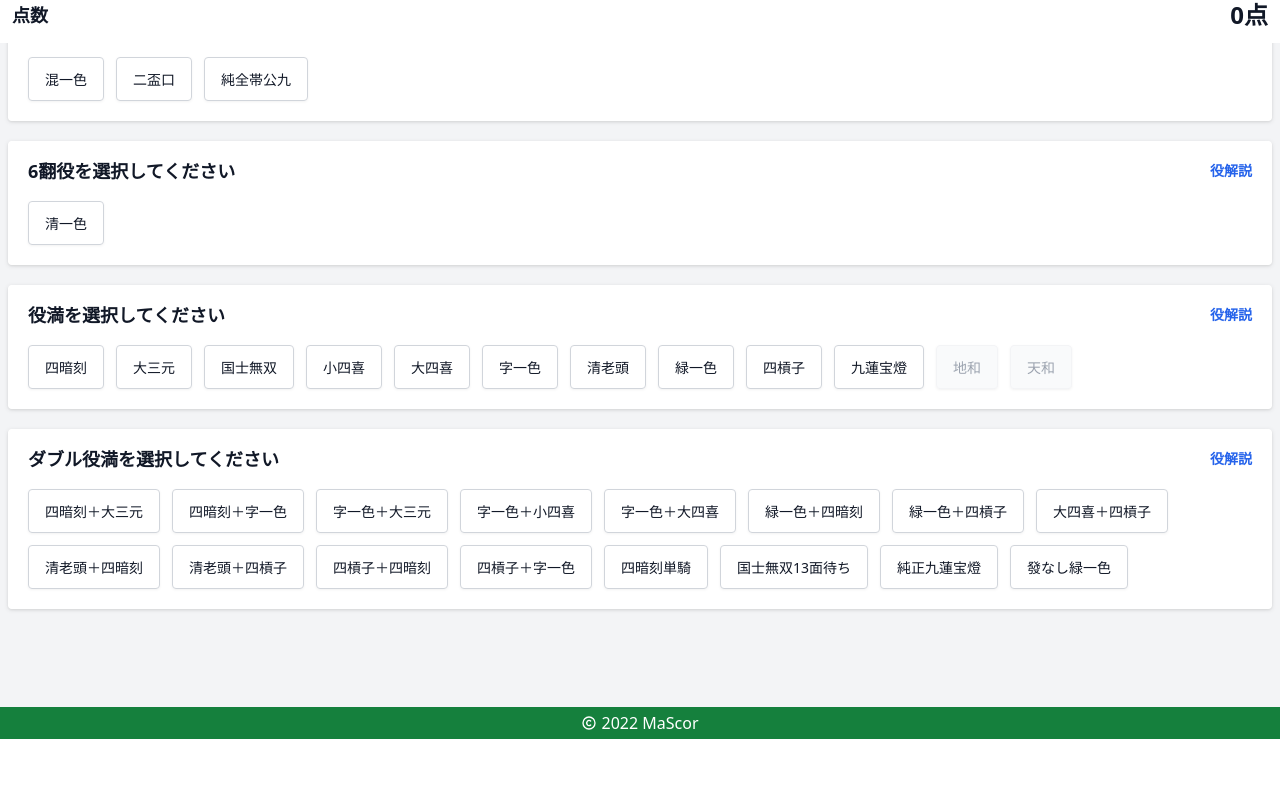
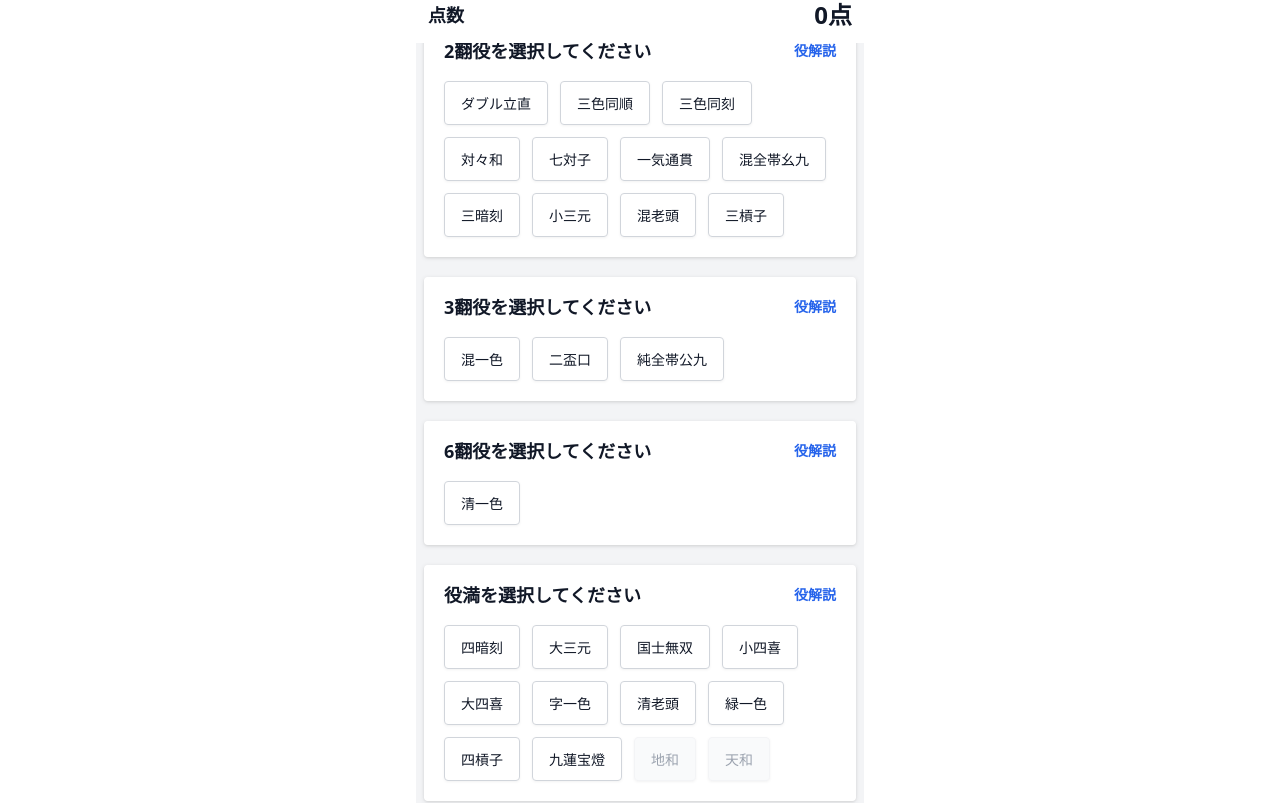
Before and after one commit to limoza/calc_mahjong_score-, a Next.js app: page / in a window 1280 px wide. Shown: the part 757-1560 px from the top of the page. Before the commit the page ends 1496 px from the top, so only its background shows below. Built offline with nearby package versions, Linux system fonts and the light colour scheme.

Commit message:
暫定PC対応

```diff
--- a/src/components/Card/Card.jsx
+++ b/src/components/Card/Card.jsx
@@ -1,7 +1,9 @@
 import React, { useMemo } from 'react'
 
 export const Card = React.memo(({ children, className }) => (
-  <div className={`mx-2 mt-5 rounded bg-white p-5 drop-shadow ${className}`}>
+  <div
+    className={`mx-2 mt-5 max-w-5xl rounded bg-white p-5 drop-shadow ${className}`}
+  >
     {children}
   </div>
 ))
--- a/src/components/Footer/Footer.jsx
+++ b/src/components/Footer/Footer.jsx
@@ -1,7 +1,7 @@
 import React from 'react'
 
 export const Footer = React.memo(() => (
-  <footer className='bg-gray-100 pt-5'>
+  <footer className='m-auto max-w-md bg-gray-100 pt-5'>
     <p className='flex items-center justify-center bg-green-700 py-1 text-center text-white'>
       <svg
         className='mr-1 h-4 w-4 text-white'
--- a/src/components/Header/Header.jsx
+++ b/src/components/Header/Header.jsx
@@ -42,7 +42,7 @@ export const Header = React.memo(({}) => {
       <div
         className={`${
           IsMenuOpen ? 'block' : 'hidden'
-        } absolute top-12 right-0 z-10 w-full bg-neutral-50 drop-shadow`}
+        } absolute top-12 right-0 left-0 z-10 m-auto w-full max-w-md bg-neutral-50 drop-shadow`}
       >
         <ul className='border-b border-green-700'>
           <li className='border-b border-dashed border-neutral-300'>
--- a/src/components/Modal/Modal.jsx
+++ b/src/components/Modal/Modal.jsx
@@ -10,11 +10,13 @@ export const Modal = React.memo(({ modalOpen, SetIsOpen }) => {
   return (
     <div
       className={
-        modalOpen.IsOpen ? 'fixed z-10 h-full w-full' : 'relative hidden'
+        modalOpen.IsOpen
+          ? 'fixed z-10 m-auto h-full w-full max-w-md'
+          : 'relative hidden'
       }
     >
       <div
-        className='fixed inset-0 z-20 h-full w-full bg-gray-900 opacity-60'
+        className='fixed inset-0 z-20 m-auto h-full w-full max-w-md bg-gray-900 opacity-60'
         onClick={() => {
           SetIsOpen((prev) => !prev.IsOpen)
           scrollTop()
--- a/src/pages/index.js
+++ b/src/pages/index.js
@@ -75,10 +75,12 @@ const Home = React.memo(() => {
   ])
 
   return (
-    <>
+    <div className='m-auto max-w-md'>
       <Modal modalOpen={modalOpen} SetIsOpen={SetIsOpen} />
       <main
-        className={`${modalOpen.IsOpen && `fixed`} bg-gray-100 text-gray-900`}
+        className={`${
+          modalOpen.IsOpen && `fixed`
+        } m-auto max-w-md bg-gray-100 text-gray-900`}
       >
         <Header />
         <Card>
@@ -122,7 +124,7 @@ const Home = React.memo(() => {
         <Result title='点数' />
       </main>
       <Footer />
-    </>
+    </div>
   )
 })
 
--- a/src/pages/inquiry.js
+++ b/src/pages/inquiry.js
@@ -6,7 +6,7 @@ import { Footer } from '@/components/Footer'
 const Inquiry = React.memo(() => {
   return (
     <>
-      <main className={`h-[94vh] bg-gray-100 text-gray-900`}>
+      <main className={`m-auto h-[94vh] max-w-md bg-gray-100 text-gray-900`}>
         <Header />
         <Card>
           <h1 className='text-2xl font-bold'>お問合せ</h1>
--- a/src/pages/privacy_policy.js
+++ b/src/pages/privacy_policy.js
@@ -7,7 +7,7 @@ import { Footer } from '@/components/Footer'
 const PrivacyPolicy = React.memo(() => {
   return (
     <>
-      <main className={`bg-gray-100 text-gray-900`}>
+      <main className={`m-auto max-w-md bg-gray-100 text-gray-900`}>
         <Header />
         <Card>
           <h1 className='text-2xl font-bold'>プライバシーポリシー</h1>
--- a/src/pages/yaku_explanation.js
+++ b/src/pages/yaku_explanation.js
@@ -3,11 +3,12 @@ import { Header } from '@/components/Header'
 import { YakuExplanationList } from '@/components/YakuExplanationList'
 import { yakuNumberSections } from '@/constants/constants'
 import { Card } from '@/components/Card'
+import { Footer } from '@/components/Footer'
 
 const YakuExplanation = React.memo(() => {
   return (
     <>
-      <main className={`bg-gray-100 text-gray-900`}>
+      <main className={`m-auto max-w-md bg-gray-100 text-gray-900`}>
         <Header />
         {yakuNumberSections.map((yakuNumberSection) => {
           return (
@@ -20,6 +21,7 @@ const YakuExplanation = React.memo(() => {
           )
         })}
       </main>
+      <Footer />
     </>
   )
 })
```
